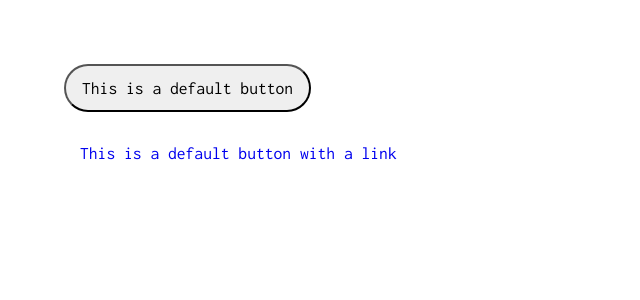
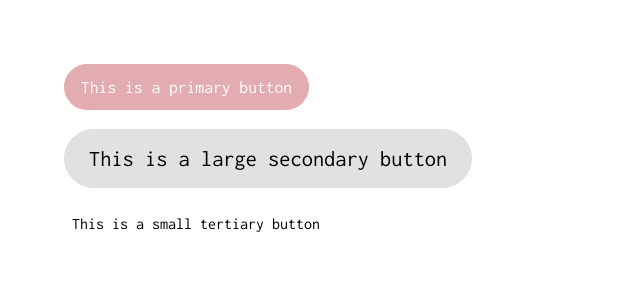
Before and after one commit to acordafrederick/affet-mod-2-uxui-for-developers, a React (Create React App) app: page / in a window 1280 px wide. Shown: the top 300 px of the page, without its empty margins (0-640 px from the left). Built offline with nearby package versions, Linux system fonts and the light colour scheme.

Commit message:
2.2.3 Modified App.js and Button/index.js.

```diff
--- a/src/App.js
+++ b/src/App.js
@@ -5,13 +5,16 @@ const App = () => {
   return (
     <main>
       <GlobalStyle />
-      <Button onClick={() => alert("Triggered by button click!")}>
-        This is a default button
+      <Button>This is a primary button</Button>
+      <br />
+      <br />
+      <Button variant="secondary" size="large" disabled>
+        This is a large secondary button
       </Button>
       <br />
       <br />
-      <Button href="http://google.com">
-        This is a default button with a link
+      <Button variant="tertiary" size="small">
+        This is a small tertiary button
       </Button>
     </main>
   );
--- a/src/components/Button/index.js
+++ b/src/components/Button/index.js
@@ -1,6 +1,48 @@
 import styled, { css } from "styled-components";
 import PropTypes from "prop-types";
 import { defaultTheme, typeScale } from "../../utils";
+
+const VARIANTS = {
+  PRIMARY: "primary",
+  SECONDARY: "secondary",
+  TERTIARY: "tertiary",
+};
+
+const SIZES = {
+  DEFAULT: "default",
+  SMALL: "small",
+  LARGE: "large",
+};
+
+const setDisabledStyles = ({ disabled, variant }) => {
+  if (disabled && variant === VARIANTS.PRIMARY) {
+    return css`
+      background: none !important;
+      color: ${defaultTheme.textColorDisabled} !important;
+      border: 1px solid ${defaultTheme.textColorDisabled} !important;
+      cursor: not-allowed;
+      filter: none !important;
+    `;
+  } else if (disabled && variant === VARIANTS.SECONDARY) {
+    return css`
+      background: ${defaultTheme.backgroundColorDisabled} !important;
+      color: ${defaultTheme.textColorDisabled} !important;
+      border: 1px solid ${defaultTheme.backgroundColorDisabled} !important;
+      cursor: not-allowed;
+      filter: none !important;
+    `;
+  } else if (disabled && variant === VARIANTS.TERTIARY) {
+    return css`
+      background: ${defaultTheme.backgroundColorDisabled} !important;
+      color: ${defaultTheme.textColorDisabled} !important;
+      cursor: not-allowed;
+      filter: none !important;
+    `;
+  }
+};
+
+const dropShadow = "drop-shadow(0px 5px 5px  rgba(0, 0, 255, 0.25));";
+const tertiaryDropShadow = "drop-shadow(0px 4px 3px rgba(0, 0, 255, 0.7));";
 
 const StyledButton = styled.button`
   border-radius: 50px;
@@ -12,7 +54,79 @@ const StyledButton = styled.button`
   transition: all 0.2s ease-in-out;
   padding: 12px 16px;
   font-size: ${typeScale.header5};
-`; // there's no colon in the documentation
+
+  ${(props) =>
+    props.variant === VARIANTS.PRIMARY &&
+    css`
+      background-color: ${defaultTheme.primaryColor};
+      border: 1px solid ${defaultTheme.primaryColor};
+      color: ${defaultTheme.textColorOnPrimary};
+      &:hover {
+        background-color: ${defaultTheme.primaryHover};
+        color: ${defaultTheme.textPrimaryHover};
+        filter: ${dropShadow};
+      }
+      &:focus {
+        background-color: ${defaultTheme.primaryFocus};
+        outline: 2px solid ${defaultTheme.focusBorder};
+        outline-offset: 2px;
+        color: ${defaultTheme.textPrimaryFocus};
+      }
+    `}
+
+  ${(props) =>
+    props.variant === VARIANTS.SECONDARY &&
+    css`
+      background-color: ${defaultTheme.secondaryColor};
+      color: ${defaultTheme.textColorOnSecondary};
+      border: 1px solid ${defaultTheme.textColorOnSecondary};
+      &:hover {
+        background-color: ${defaultTheme.secondaryHover};
+        color: ${defaultTheme.textSecondaryHover};
+        filter: ${dropShadow};
+      }
+      &:focus {
+        background-color: ${defaultTheme.primaryFocus};
+        outline: 2px solid ${defaultTheme.focusBorder};
+        outline-offset: 2px;
+        color: ${defaultTheme.textPrimaryFocus};
+      }
+    `}
+
+    ${(props) =>
+    props.variant === VARIANTS.TERTIARY &&
+    css`
+      border: none;
+      background-color: transparent;
+      color: ${defaultTheme.tertiaryColor};
+      font-family: ${defaultTheme.buttonFont};
+      font-size: ${typeScale.header5};
+      &:hover {
+        filter: ${tertiaryDropShadow};
+      }
+      &:focus {
+        color: ${defaultTheme.tertiaryFocus};
+        outline: 2px solid ${defaultTheme.focusBorder};
+        outline-offset: 2px;
+      }
+    `}
+
+${(props) =>
+    props.size === SIZES.SMALL &&
+    css`
+      font-size: ${typeScale.paragraph};
+      padding: 8px;
+    `}
+
+${(props) =>
+    props.size === SIZES.LARGE &&
+    css`
+      font-size: ${typeScale.header3};
+      padding: 16px 24px;
+    `}
+
+    ${setDisabledStyles}
+`;
 
 const ButtonLink = StyledButton.withComponent("a");
 
@@ -26,10 +140,16 @@ export const Button = (props) => {
 
 Button.propTypes = {
   children: PropTypes.node.isRequired,
+  variant: PropTypes.oneOf(Object.values(VARIANTS)),
+  disabled: PropTypes.bool,
+  size: PropTypes.oneOf(Object.values(SIZES)),
   href: PropTypes.string,
 };
 
 Button.defaultProps = {
+  variant: VARIANTS.PRIMARY,
+  disabled: false,
+  size: SIZES.DEFAULT,
   href: undefined,
 };
 
```
